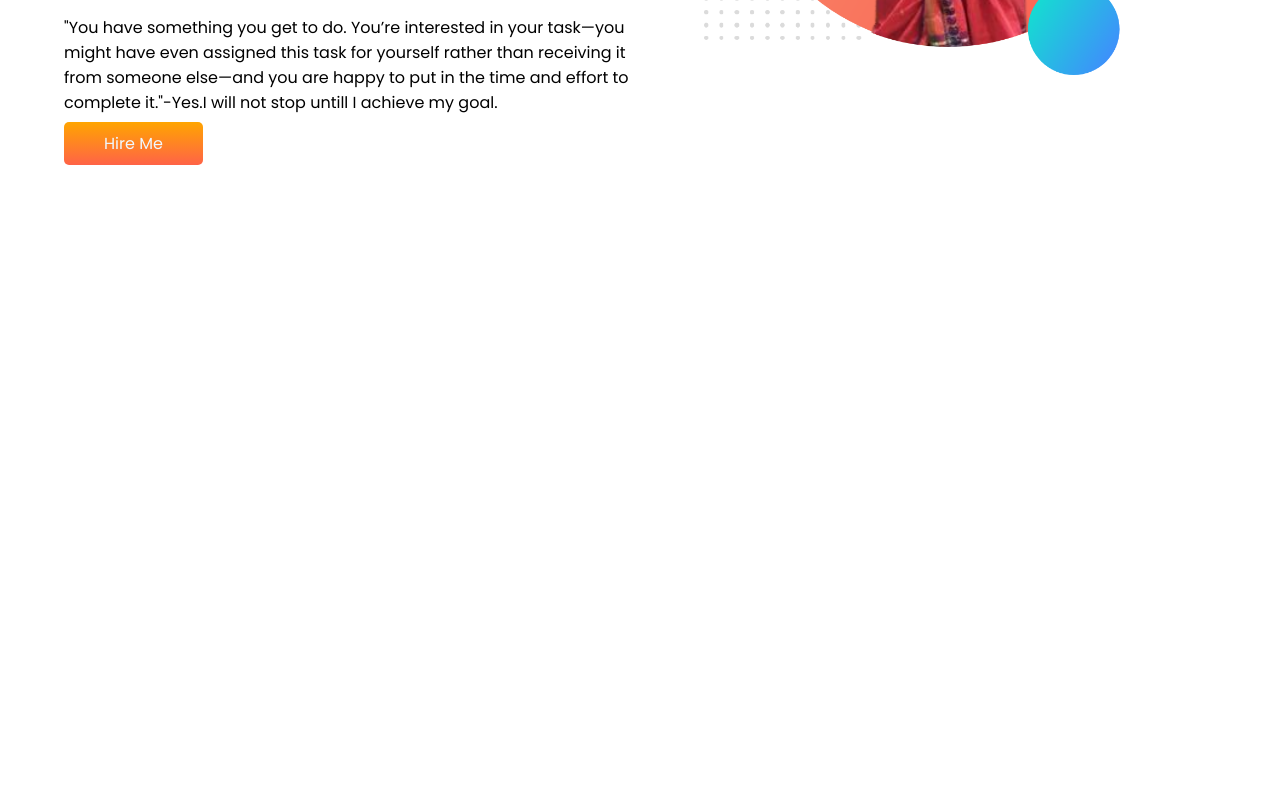
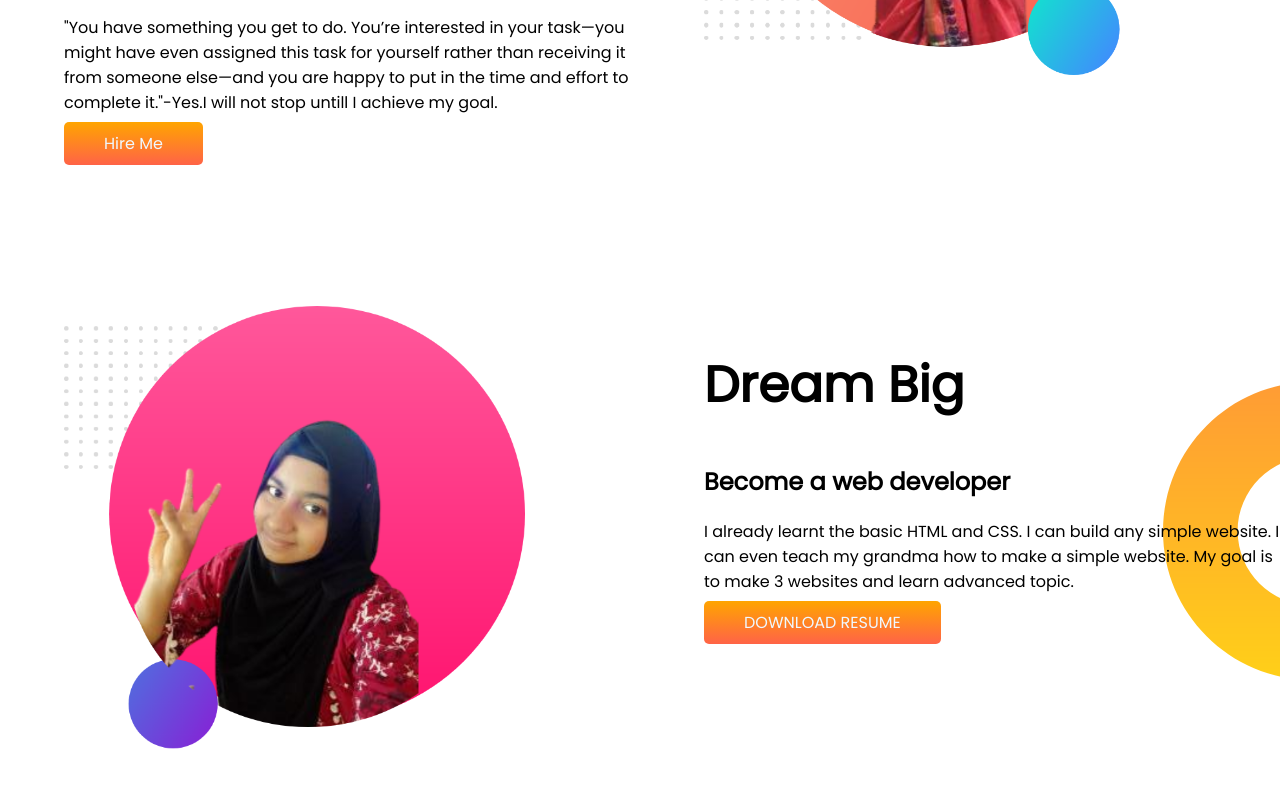
Before and after one commit to NafiaTasnim/developer-portfolio, a plain HTML site: page index.html in a window 1280 px wide. Shown: the part 382-1170 px from the top of the page. Before the commit the page ends 800 px from the top, so only its background shows below. Drawn offline with Linux system fonts and the light colour scheme.

Commit message:
dream added

```diff
--- a/index.html
+++ b/index.html
@@ -21,11 +21,27 @@
             <p>"You have something you get to do. You’re interested in your task—you might have even assigned this task
                 for
                 yourself rather than receiving it from someone else—and you are happy to put in the time and effort to
-                complete it."-Yes.I will not stop untill I achieve my goal.</p>
+                complete it."-Yes.I will not stop untill I achieve my goal.
+            </p>
             <a class="link-button" target="_blank" href="https://www.linkedin.com/company/programminghero/">Hire Me</a>
         </div>
         <div class="half-width">
-            <img src="images/my-bg.png" alt="">
+            <img src="images/my-bg.png">
+        </div>
+    </section>
+    <section class="dream-big">
+        <div class="half-width">
+            <img src="images/my-bg2.png">
+        </div>
+        <div class="half-width">
+            <h1>Dream Big</h1>
+            <h2>Become a web developer</h2>
+            <p>
+                I already learnt the basic HTML and CSS. I can build any simple website. I can even teach my grandma how
+                to make a simple website. My goal is to make 3 websites and learn advanced topic.
+            </p>
+            <a class="link-button" target="_blank" href="">DOWNLOAD RESUME</a>
+
         </div>
     </section>
 </body>
--- a/style.css
+++ b/style.css
@@ -13,6 +13,7 @@ h1 {
 
 section {
     display: flex;
+    margin-bottom: 150px;
 }
 
 .half-width {
@@ -37,3 +38,9 @@ section {
     background-image: url(images/top-banner.png);
     background-repeat: no-repeat;
 }
+
+.dream-big {
+    background-image: url(images/dream-bg.png);
+    background-repeat: no-repeat;
+    background-position: right;
+}
```
